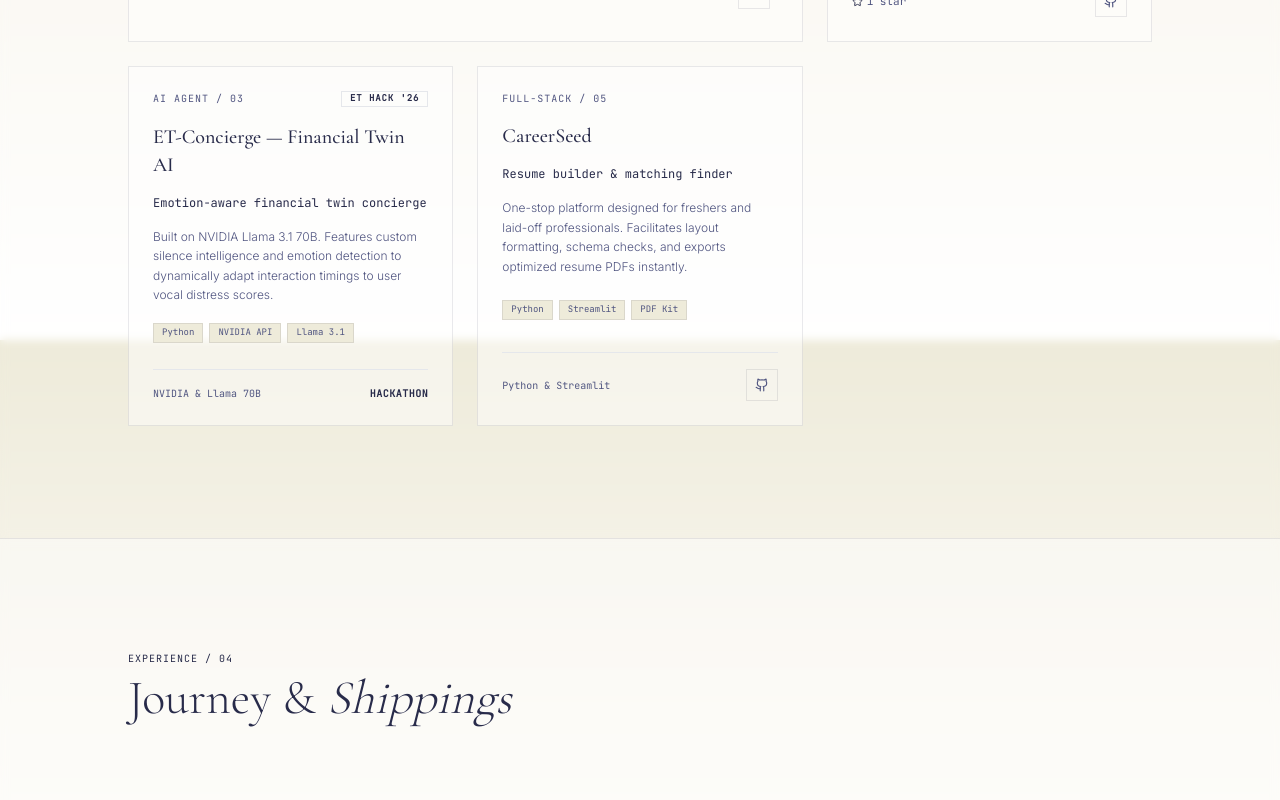
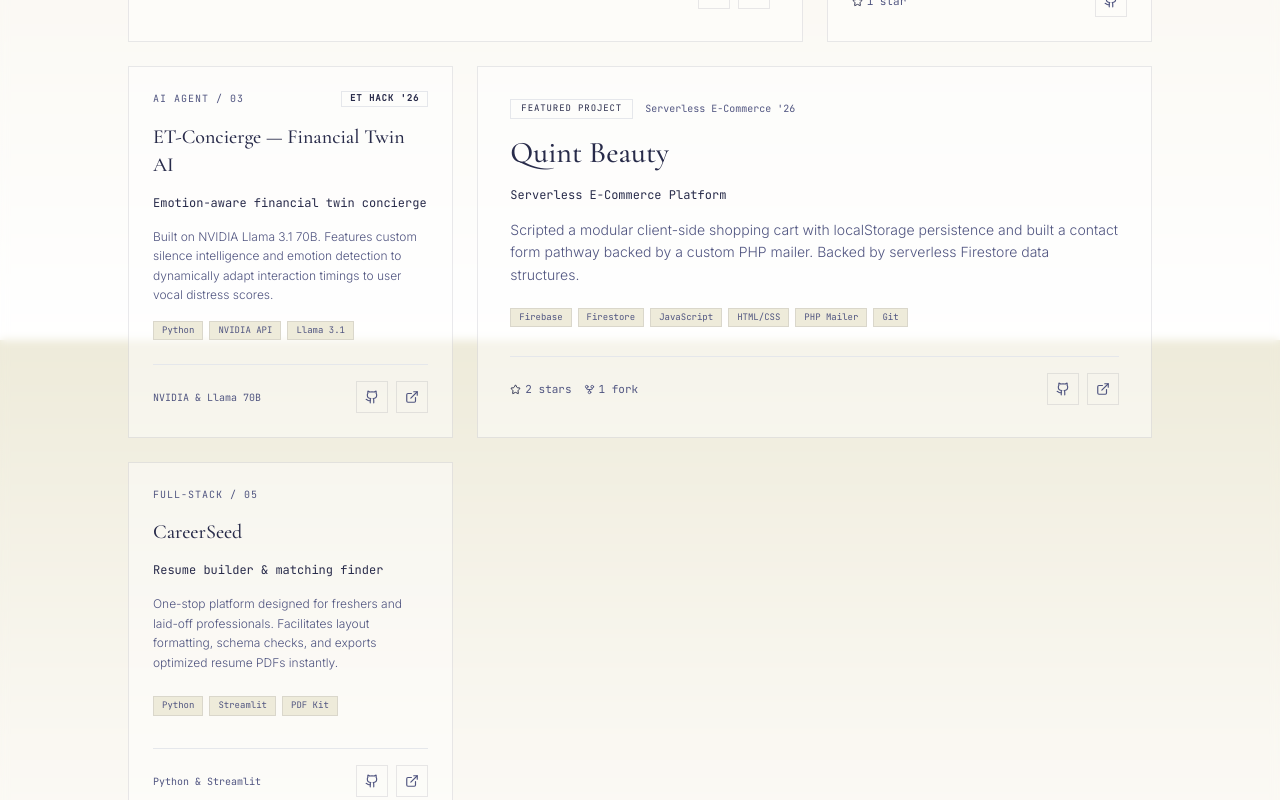
Before and after one commit to SHIVIKA330/Portfolio, a Next.js app: page / in a window 1280 px wide. Shown: the part 2860-3660 px from the top of the page. Built offline with nearby package versions, Linux system fonts and the light colour scheme.

Commit message:
feat: add Quint Beauty project and live links to relevant cards

```diff
--- a/components/Projects.tsx
+++ b/components/Projects.tsx
@@ -1,7 +1,7 @@
 "use client";
 
 import { motion } from "framer-motion";
-import { Star, GitFork } from "lucide-react";
+import { Star, GitFork, ExternalLink } from "lucide-react";
 import { GithubIcon } from "@/components/ui/Icons";
 
 export default function Projects() {
@@ -97,6 +97,15 @@ export default function Projects() {
                 >
                   <GithubIcon size={14} />
                 </a>
+                <a
+                  href="https://offshift-9iok.onrender.com/"
+                  target="_blank"
+                  rel="noopener noreferrer"
+                  className="p-2 border border-border hover:border-text-primary text-text-muted hover:text-text-primary transition-colors"
+                  aria-label="Live Demo"
+                >
+                  <ExternalLink size={14} />
+                </a>
               </div>
             </div>
           </motion.div>
@@ -141,7 +150,7 @@ export default function Projects() {
             </div>
           </motion.div>
 
-          {/* CARD 3: ARTHA */}
+          {/* CARD 3: ET-CONCIERGE */}
           <motion.div
             variants={cardVariants}
             className="bg-bg-surface backdrop-blur-md border border-border hover:border-border-hover p-6 flex flex-col justify-between transition-colors duration-300 min-h-[360px]"
@@ -168,9 +177,88 @@ export default function Projects() {
               ))}
             </div>
 
-            <div className="flex justify-between items-center mt-6 pt-4 border-t border-border/60 text-[10px] font-mono text-text-muted">
-              <span>NVIDIA & Llama 70B</span>
-              <span className="text-accent uppercase tracking-wider font-semibold">Hackathon</span>
+            <div className="flex justify-between items-center mt-6 pt-4 border-t border-border/60">
+              <span className="text-[10px] font-mono text-text-muted">NVIDIA & Llama 70B</span>
+              <div className="flex gap-2">
+                <a
+                  href="https://github.com/SHIVIKA330/ET-Concierge"
+                  target="_blank"
+                  rel="noopener noreferrer"
+                  className="p-2 border border-border hover:border-text-primary text-text-muted hover:text-text-primary transition-colors"
+                  aria-label="GitHub Repository"
+                >
+                  <GithubIcon size={14} />
+                </a>
+                <a
+                  href="https://et-concierge.onrender.com/"
+                  target="_blank"
+                  rel="noopener noreferrer"
+                  className="p-2 border border-border hover:border-text-primary text-text-muted hover:text-text-primary transition-colors"
+                  aria-label="Live Demo"
+                >
+                  <ExternalLink size={14} />
+                </a>
+              </div>
+            </div>
+          </motion.div>
+
+          {/* CARD 4: QUINT BEAUTY - FEATURED CARD (Spans 2 cols) */}
+          <motion.div
+            variants={cardVariants}
+            className="md:col-span-2 bg-bg-surface backdrop-blur-md border border-border hover:border-border-hover p-6 md:p-8 flex flex-col justify-between transition-colors duration-300 min-h-[360px]"
+          >
+            <div className="space-y-4">
+              <div className="flex flex-wrap items-center gap-3">
+                <span className="inline-block text-[9px] font-mono text-accent uppercase tracking-widest border border-accent/30 px-2.5 py-0.5 bg-accent/5">
+                  Featured Project
+                </span>
+                <span className="text-[10px] font-mono text-text-muted">Serverless E-Commerce &apos;26</span>
+              </div>
+
+              <h3 className="font-display font-medium text-2xl md:text-3xl text-text-primary">
+                Quint Beauty
+              </h3>
+              <p className="text-xs font-mono text-accent">
+                Serverless E-Commerce Platform
+              </p>
+              <p className="text-sm text-text-muted leading-relaxed font-sans font-light">
+                Scripted a modular client-side shopping cart with localStorage persistence and built a contact form pathway backed by a custom PHP mailer. Backed by serverless Firestore data structures.
+              </p>
+            </div>
+
+            <div className="flex flex-wrap gap-1.5 pt-4">
+              {["Firebase", "Firestore", "JavaScript", "HTML/CSS", "PHP Mailer", "Git"].map((tech) => (
+                <span key={tech} className="text-[9px] font-mono text-text-muted bg-bg-base border border-border px-2 py-0.5">
+                  {tech}
+                </span>
+              ))}
+            </div>
+
+            <div className="flex justify-between items-center mt-6 pt-4 border-t border-border/60">
+              <div className="flex items-center gap-3 text-[11px] font-mono text-text-muted">
+                <span className="flex items-center gap-1"><Star size={11} className="text-accent" /> 2 stars</span>
+                <span className="flex items-center gap-1"><GitFork size={11} /> 1 fork</span>
+              </div>
+              <div className="flex gap-2">
+                <a
+                  href="https://github.com/SHIVIKA330/quintbeauty"
+                  target="_blank"
+                  rel="noopener noreferrer"
+                  className="p-2 border border-border hover:border-text-primary text-text-muted hover:text-text-primary transition-colors"
+                  aria-label="GitHub Repository"
+                >
+                  <GithubIcon size={14} />
+                </a>
+                <a
+                  href="https://quintbeauty.com/"
+                  target="_blank"
+                  rel="noopener noreferrer"
+                  className="p-2 border border-border hover:border-text-primary text-text-muted hover:text-text-primary transition-colors"
+                  aria-label="Live Demo"
+                >
+                  <ExternalLink size={14} />
+                </a>
+              </div>
             </div>
           </motion.div>
 
@@ -200,6 +288,7 @@ export default function Projects() {
 
             <div className="flex justify-between items-center mt-6 pt-4 border-t border-border/60">
               <span className="text-[10px] font-mono text-text-muted">Python & Streamlit</span>
+              <div className="flex gap-2">
                 <a
                   href="https://github.com/SHIVIKA330/CareerSeed"
                   target="_blank"
@@ -209,6 +298,16 @@ export default function Projects() {
                 >
                   <GithubIcon size={14} />
                 </a>
+                <a
+                  href="https://careerseed.onrender.com/"
+                  target="_blank"
+                  rel="noopener noreferrer"
+                  className="p-2 border border-border hover:border-text-primary text-text-muted hover:text-text-primary transition-colors"
+                  aria-label="Live Demo"
+                >
+                  <ExternalLink size={14} />
+                </a>
+              </div>
             </div>
           </motion.div>
         </motion.div>
```
Lines whose indentation alone changed are shown as unchanged.
